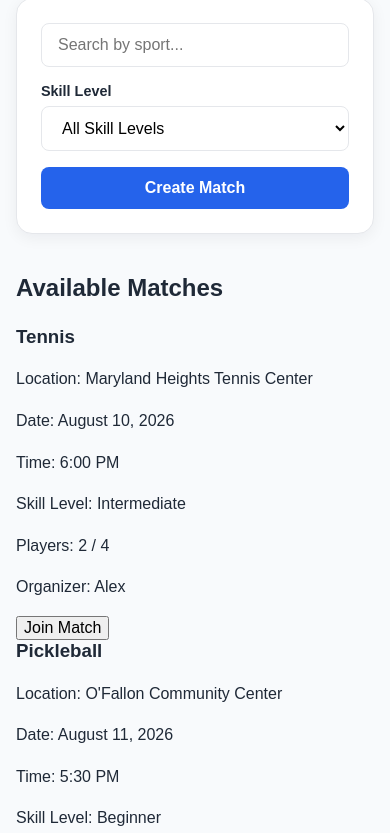
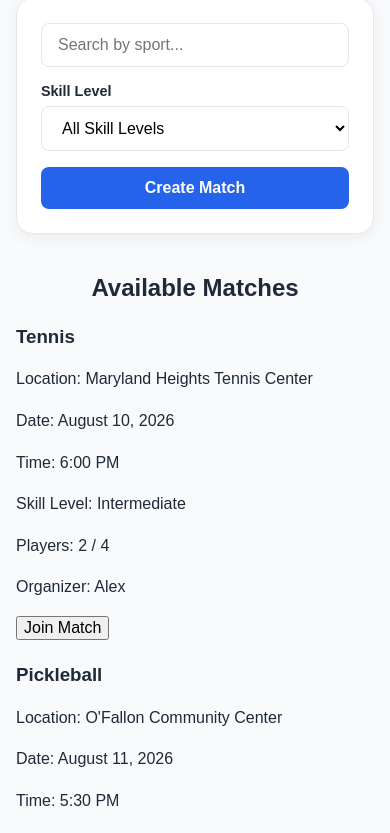
Before and after one commit to GAYATHRI-RAVADA-07/launchcode-unit1-final-project-GAYATHRI-R, a React (Vite) app: page /matches in a window 390 px wide. Shown: the part 245-1078 px from the top of the page. Built offline with nearby package versions, Linux system fonts and the light colour scheme.

Commit message:
Added css to matchlist

```diff
--- a/src/App.css
+++ b/src/App.css
@@ -210,6 +210,7 @@
 }
 
 .matches-list-section h2 {
+  text-align: center;
   margin-bottom: 1.5rem;
 }
 
@@ -245,7 +246,26 @@
     width: 100%;
   }
 }
-` .available {
+
+.match-grid {
+  display: grid;
+  grid-template-columns: repeat(3, 1fr);
+  gap: 1.5rem;
+}
+
+@media (max-width: 900px) {
+  .match-grid {
+    grid-template-columns: repeat(2, 1fr);
+  }
+}
+
+@media (max-width: 600px) {
+  .match-grid {
+    grid-template-columns: 1fr;
+  }
+}
+
+.available {
   color: green;
 }
 
--- a/src/Components/MatchList.jsx
+++ b/src/Components/MatchList.jsx
@@ -2,7 +2,7 @@
 
 function MatchList({ games, onJoinMatch }) {
   return (
-    <div>
+    <div className="match-grid">
       {games.map((game) => (
         <MatchCard key={game.id} match={game} onJoinMatch={onJoinMatch} />
       ))}
```
